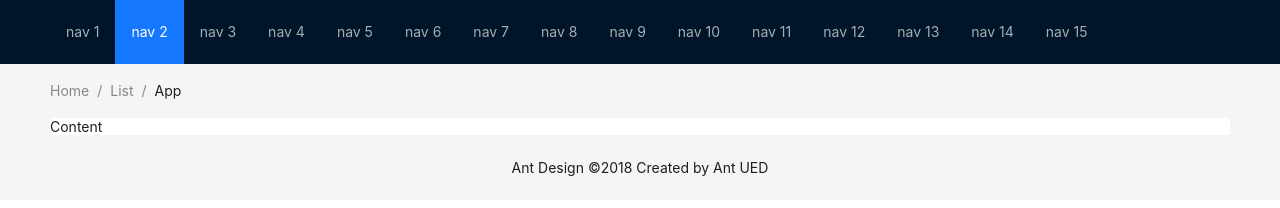
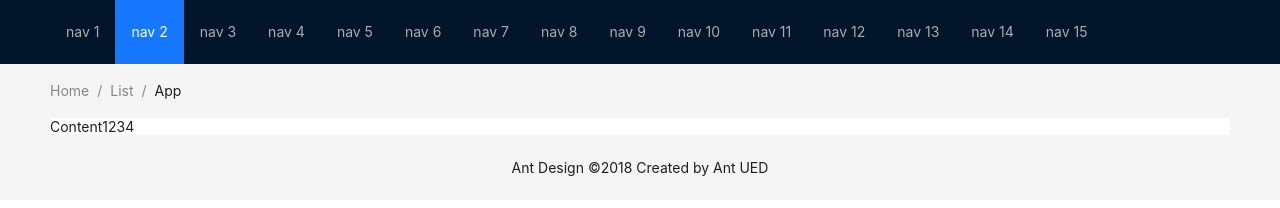
Before and after one commit to a6a18/react-frontend, a React (Create React App) app: page / in a window 1280 px wide. Shown: the top 208 px of the page. Built offline with nearby package versions, Linux system fonts and the light colour scheme.

Commit message:
Update App.js

```diff
--- a/src/App.js
+++ b/src/App.js
@@ -42,7 +42,7 @@ const App = () => {
                         background: colorBgContainer,
                     }}
                 >
-                    Content
+                    Content1234
                 </div>
             </Content>
             <Footer
```
